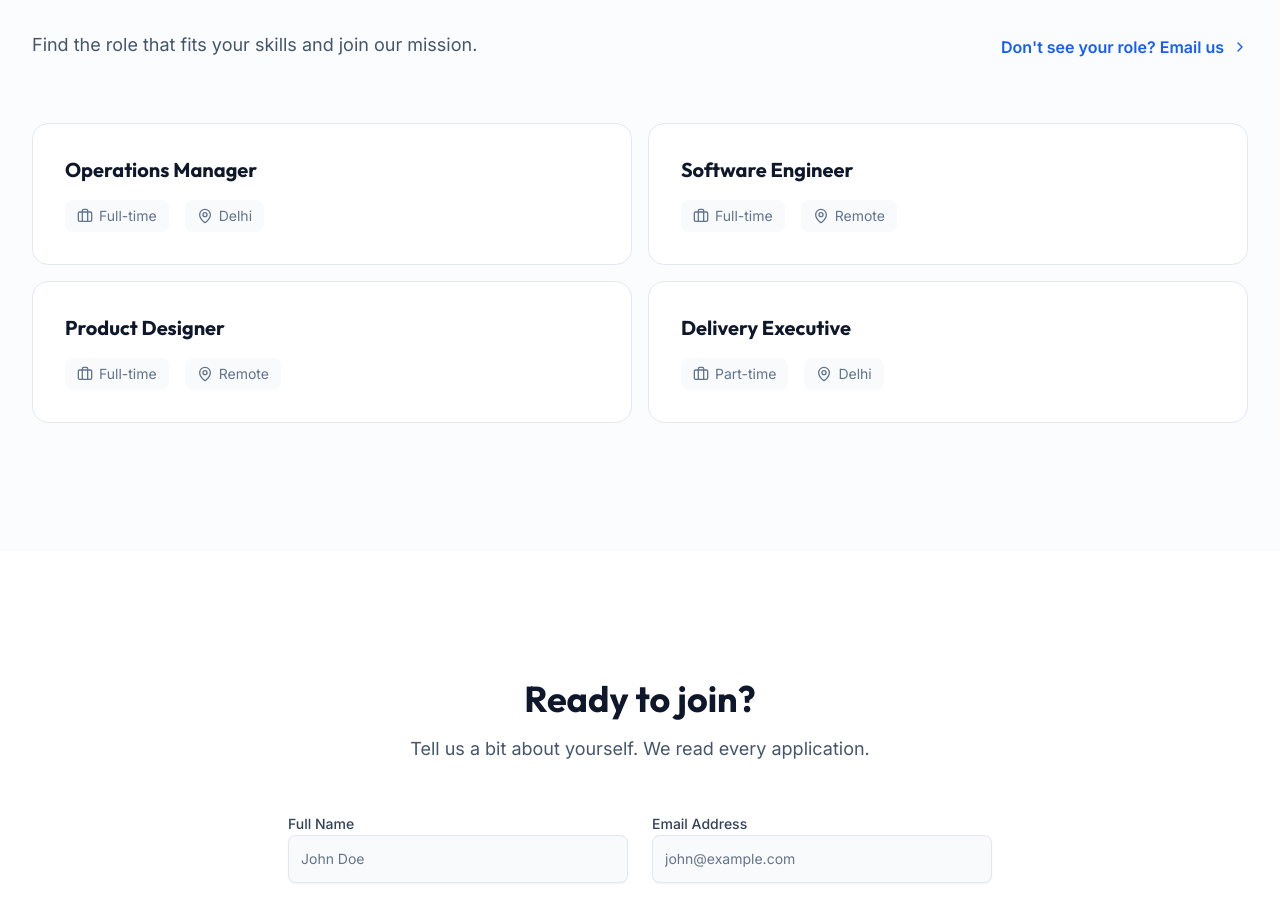
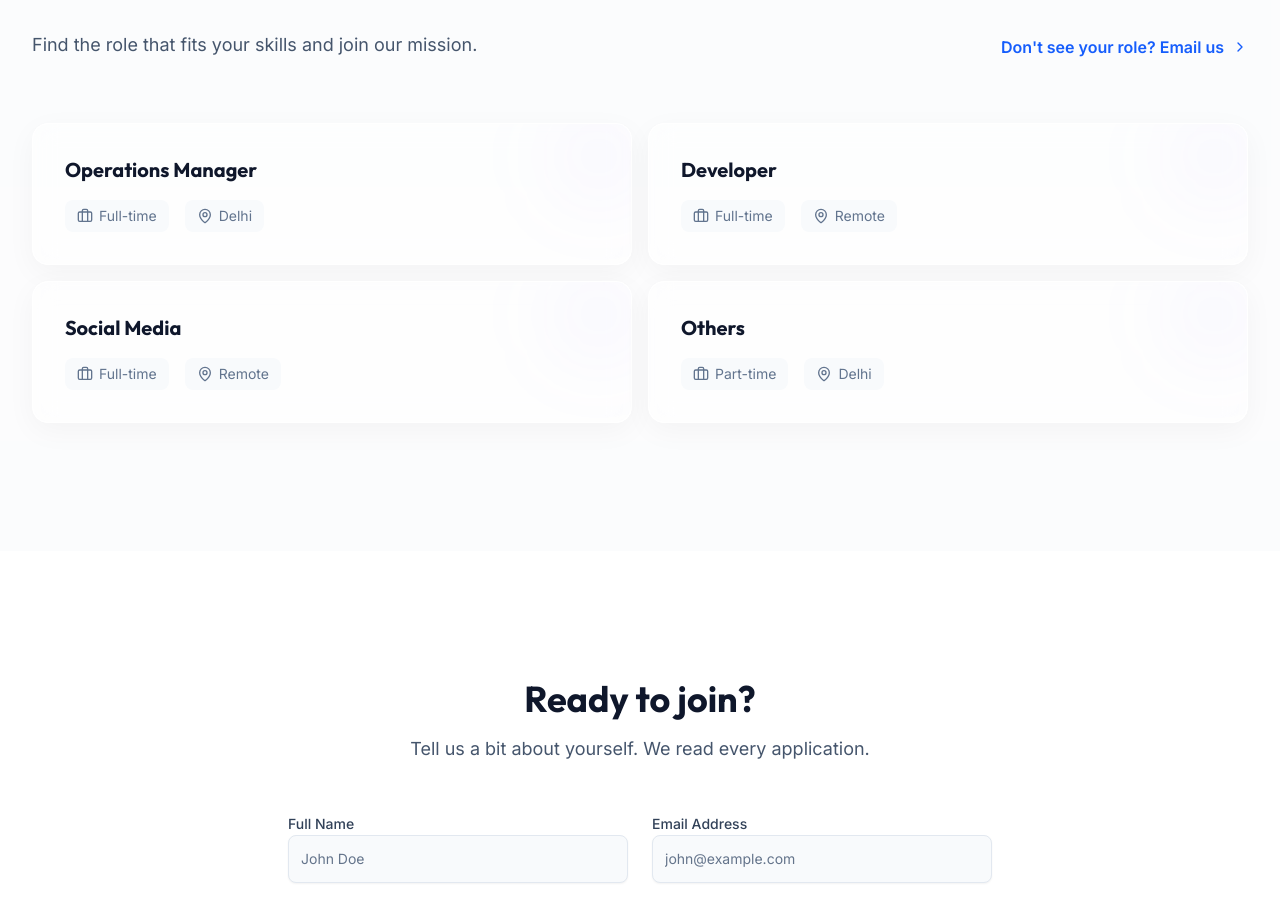
Before and after one commit to kartik098ki/koihai1, a Next.js app: page /hiring in a window 1280 px wide. Shown: the part 1338-2243 px from the top of the page. Built offline with nearby package versions, Linux system fonts and the light colour scheme.

Commit message:
Update Avni Porwal profile, hiring roles, and UI polish

```diff
--- a/src/app/about/page.tsx
+++ b/src/app/about/page.tsx
@@ -24,9 +24,10 @@ const team = [
   },
   {
     name: 'Avni Porwal',
-    role: 'Design Lead',
-    image: '/images/avni.jpg',
+    role: 'Founder',
+    image: '/images/avni_new.jpg',
     description: 'Creating seamless and delightful user experiences for our travelers. Bringing creativity and empathy to every design decision.',
+    linkedin: 'https://www.linkedin.com/in/avni-porwal-1974a5379/',
     gradient: 'from-orange-500 to-amber-400',
   },
 ];
@@ -334,8 +335,9 @@ export default function AboutPage() {
                       />
                     </div>
                   </div>
-                  {/* Decorative glow */}
-                  <div className={`absolute inset-0 w-56 h-56 mx-auto rounded-[2rem] bg-gradient-to-br ${member.gradient} opacity-20 blur-2xl group-hover:opacity-40 transition-opacity duration-500 -z-10`} />
+                  {/* Animated border effect */}
+                  <div className={`absolute inset-0 w-56 h-56 mx-auto rounded-[2rem] bg-gradient-to-br ${member.gradient} opacity-0 group-hover:opacity-100 transition-opacity duration-500 blur-sm -z-10 animate-pulse`} />
+                  <div className={`absolute inset-0 w-56 h-56 mx-auto rounded-[2rem] bg-gradient-to-br ${member.gradient} opacity-20 blur-2xl group-hover:opacity-60 transition-all duration-500 -z-20`} />
                 </div>
 
                 <h3 className="text-2xl font-bold text-slate-900 mb-1">{member.name}</h3>
--- a/src/app/hiring/page.tsx
+++ b/src/app/hiring/page.tsx
@@ -45,9 +45,9 @@ const perks = [
 
 const openRoles = [
   { title: 'Operations Manager', type: 'Full-time', location: 'Delhi' },
-  { title: 'Software Engineer', type: 'Full-time', location: 'Remote' },
-  { title: 'Product Designer', type: 'Full-time', location: 'Remote' },
-  { title: 'Delivery Executive', type: 'Part-time', location: 'Delhi' },
+  { title: 'Developer', type: 'Full-time', location: 'Remote' },
+  { title: 'Social Media', type: 'Full-time', location: 'Remote' },
+  { title: 'Others', type: 'Part-time', location: 'Delhi' },
 ];
 
 export default function HiringPage() {
@@ -231,8 +231,9 @@ export default function HiringPage() {
               <div
                 key={index}
                 onClick={() => handleRoleClick(role.title)}
-                className="group relative bg-white rounded-2xl p-6 sm:p-8 border border-slate-200 hover:border-blue-500/30 hover:shadow-lg hover:shadow-blue-500/5 transition-all duration-300 cursor-pointer overflow-hidden"
+                className="group relative bg-white/60 backdrop-blur-md rounded-2xl p-6 sm:p-8 border border-white shadow-[0_8px_30px_rgb(0,0,0,0.04)] hover:shadow-[0_20px_50px_rgba(59,130,246,0.1)] hover:border-blue-500/30 transition-all duration-500 cursor-pointer overflow-hidden"
               >
+                <div className={`absolute -right-4 -top-4 w-24 h-24 bg-gradient-to-br from-blue-500/5 to-purple-500/5 rounded-full blur-2xl group-hover:scale-150 transition-transform duration-700`} />
                 <div className="absolute top-0 right-0 p-6 opacity-0 group-hover:opacity-100 transition-opacity duration-300">
                   <span className="flex items-center gap-1 text-sm font-semibold text-blue-600">
                     Apply Now <ChevronRight className="w-4 h-4" />
```
